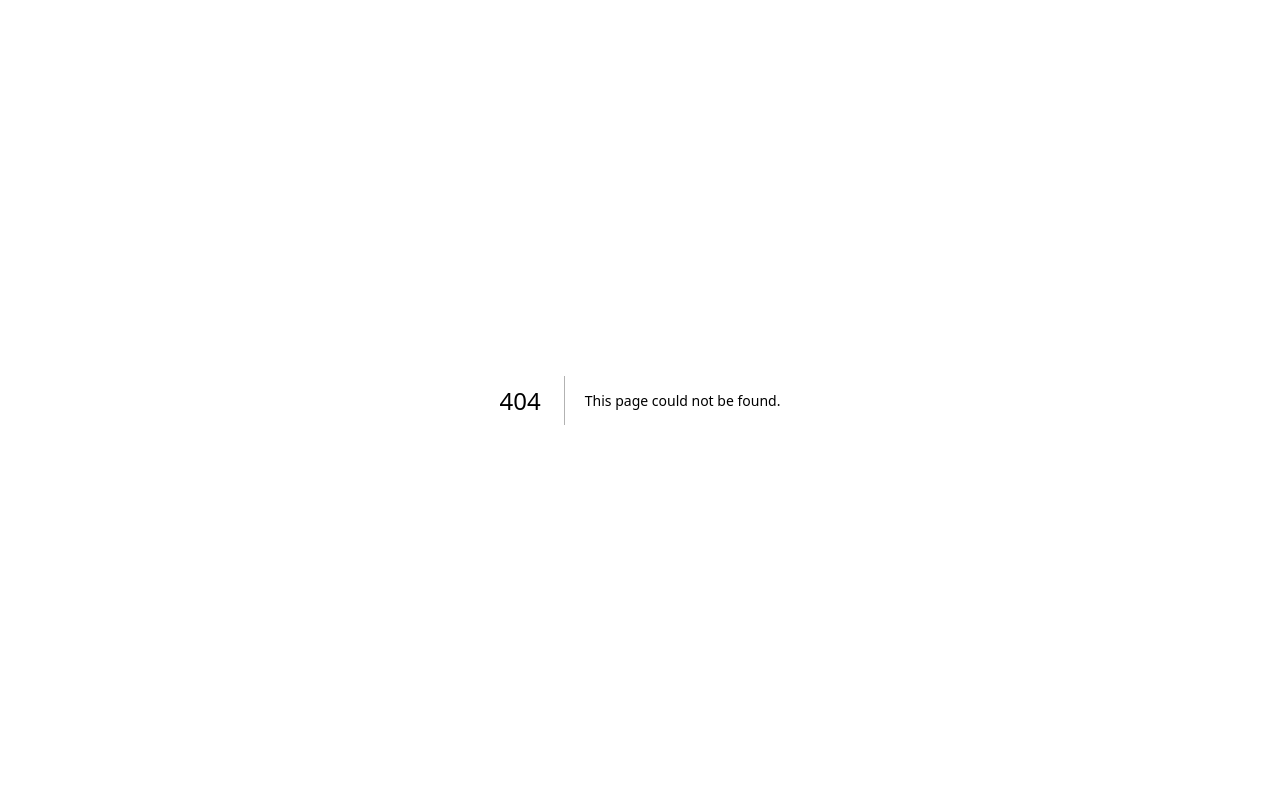
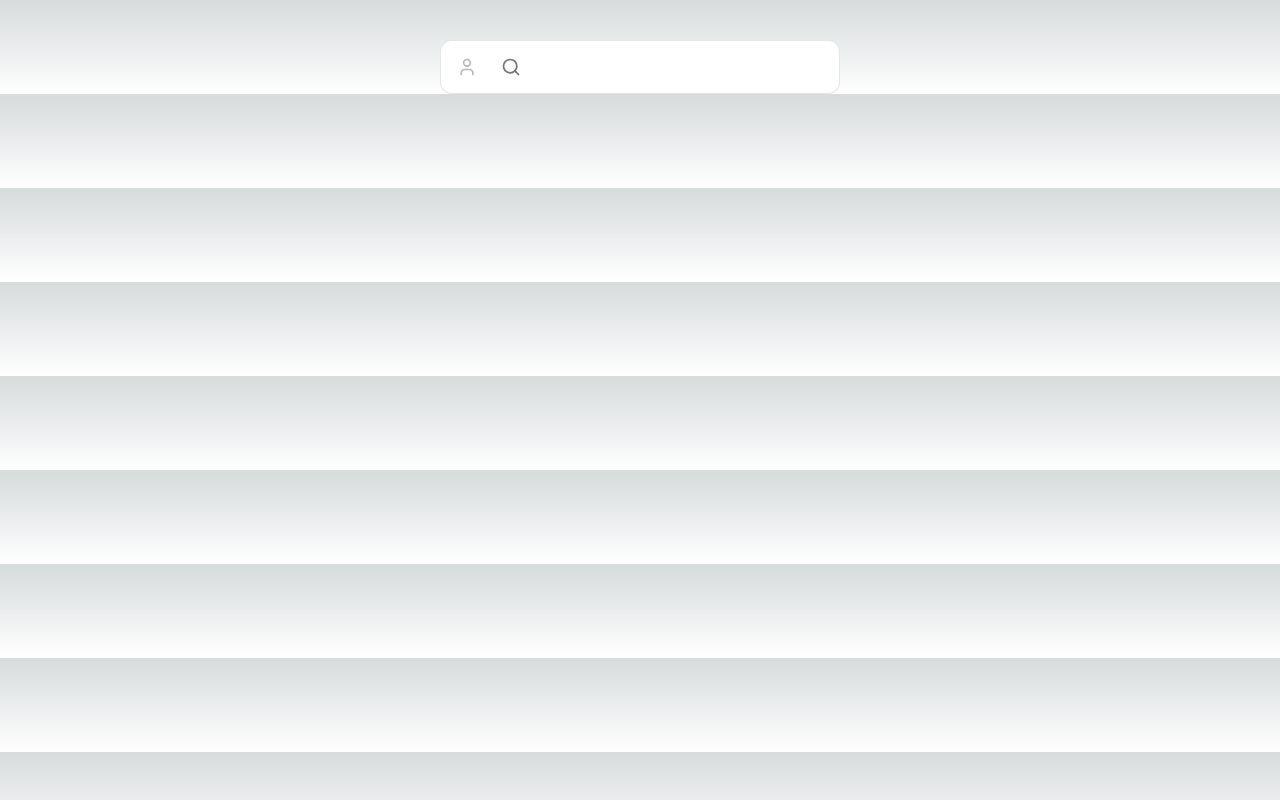
Before and after one commit to CaioCeretta/josh-lessons-courses, a Next.js app in the folder lessons/: page /animation/toolbar-dynamic in a window 1280 px wide. Before the commit this address had no page. Built offline with nearby package versions, Linux system fonts and the light colour scheme.

Commit message:
feat: add toolbar dynamic code and explanation

```diff
--- a/lessons/src/app/animation/page.tsx
+++ b/lessons/src/app/animation/page.tsx
@@ -5,7 +5,7 @@ const Animation = () => {
 
   return (
     <div className="flex flex-col items-center gap-5">
-      <h1 className="text-3xl mb-10 ">Animation </h1>
+      <h1 className="text-3xl mb-10 ">Animations</h1>
       <ul className="flex flex-col gap-20 text-xl py-3 items-center justify-center">
         <li><Link href="/animation/TextEffectExamples" className="border p-5 rounded-xl">Text</Link></li>
         <li><Link href="/animation/accordion" className="border p-5 rounded-xl">Accordion</Link></li>
@@ -16,6 +16,7 @@ const Animation = () => {
         <li><Link href="/animation/dialog" className="border p-5 rounded-xl">Dialog</Link></li>
         <li><Link href="/animation/in-view" className="border p-5 rounded-xl">In View</Link></li>
         <li><Link href="/animation/popover" className="border p-5 rounded-xl">PopOver</Link></li>
+        <li><Link href="/animation/toolbar-dynamic" className="border p-5 rounded-xl">Toolbar Dynamic</Link></li>
 
       </ul>
     </div>
--- /dev/null
+++ b/lessons/src/app/animation/toolbar-dynamic/page.tsx
@@ -0,0 +1,90 @@
+'use client';
+import React, { useRef, useState } from 'react';
+import { motion, MotionConfig } from 'framer-motion';
+import useClickOutside from '@/app/animation/_hooks/useClickOutside';
+import { ArrowLeft, Search, User } from 'lucide-react';
+
+const transition = {
+  type: 'spring',
+  bounce: 0.1,
+  duration: 0.2,
+};
+
+function Button({
+  children,
+  onClick,
+  disabled,
+  ariaLabel,
+}: {
+  children: React.ReactNode;
+  onClick?: () => void;
+  disabled?: boolean;
+  ariaLabel?: string;
+}) {
+  return (
+    <button
+      className='relative flex h-9 w-9 shrink-0 scale-100 select-none appearance-none items-center justify-center rounded-lg text-zinc-500 transition-colors hover:bg-zinc-100 hover:text-zinc-800 focus-visible:ring-2 active:scale-[0.98] disabled:pointer-events-none disabled:opacity-50'
+      type='button'
+      onClick={onClick}
+      disabled={disabled}
+      aria-label={ariaLabel}
+    >
+      {children}
+    </button>
+  );
+}
+
+export default function ToolbarDynamic() {
+  const [isOpen, setIsOpen] = useState(false);
+  const containerRef = useRef<HTMLDivElement>(null);
+
+  useClickOutside(containerRef, () => {
+    setIsOpen(false);
+  });
+
+  return (
+    <MotionConfig transition={transition}>
+      <div className='w-[400px] mx-auto mt-10' ref={containerRef}>
+        <div className='h-full w-full rounded-xl border border-zinc-950/10 bg-white'>
+          <motion.div
+            animate={{
+              // @todo: here I want to remove the width
+              width: isOpen ? '300px' : '98px',
+            }}
+            initial={false}
+          >
+            <div className='overflow-hidden p-2'>
+              {!isOpen ? (
+                <div className='flex space-x-2'>
+                  <Button disabled ariaLabel='User profile'>
+                    <User className='h-5 w-5' />
+                  </Button>
+                  <Button
+                    onClick={() => setIsOpen(true)}
+                    ariaLabel='Search notes'
+                  >
+                    <Search className='h-5 w-5' />
+                  </Button>
+                </div>
+              ) : (
+                <div className='flex space-x-2'>
+                  <Button onClick={() => setIsOpen(false)} ariaLabel='Back'>
+                    <ArrowLeft className='h-5 w-5' />
+                  </Button>
+                  <div className='relative w-full'>
+                    <input
+                      className='h-9 w-full rounded-lg border border-zinc-950/10 bg-transparent p-2 text-zinc-900 placeholder-zinc-500 focus:outline-none'
+                      autoFocus
+                      placeholder='Search notes'
+                    />
+                    <div className='absolute right-1 top-0 flex h-full items-center justify-center'></div>
+                  </div>
+                </div>
+              )}
+            </div>
+          </motion.div>
+        </div>
+      </div>
+    </MotionConfig>
+  );
+}
```
Also changed, not shown: lessons/src/app/animation/toolbar-dynamic/Explanation.md (added, +38 -0 lines).
